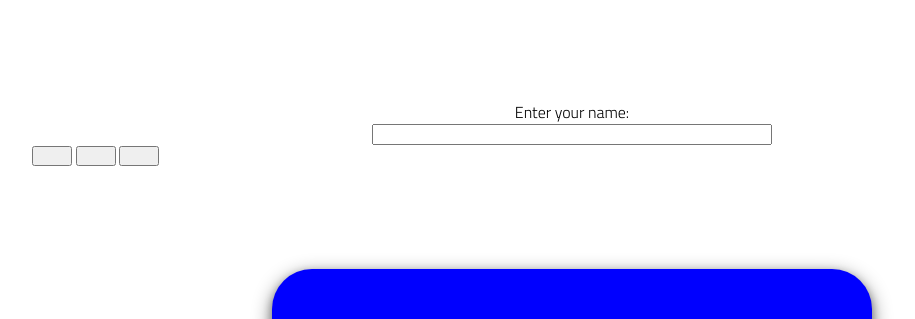
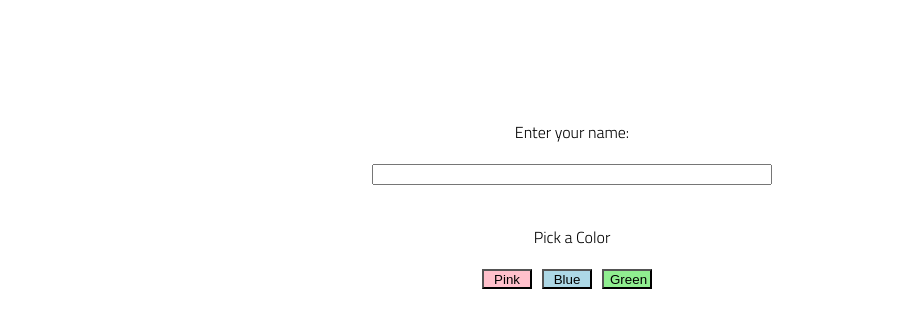
Before and after one commit to pm-wilson/Lab03-NameTag, a plain HTML site: page index.html in a window 1280 px wide. Shown: the top 319 px of the page, without its empty margins (68-983 px from the left). Drawn offline with Linux system fonts and the light colour scheme.

Commit message:
color buttons working

```diff
--- a/app.js
+++ b/app.js
@@ -1,4 +1,7 @@
 document.getElementById("name-input").addEventListener("keyup", updateName);
+document.getElementById("pink").addEventListener("click", changePink);
+document.getElementById("blue").addEventListener("click", changeBlue);
+document.getElementById("green").addEventListener("click", changeGreen);
 
 function updateName() {
   const newName = document.getElementById("name-input").value,
@@ -6,3 +9,27 @@ function updateName() {
 
   placeToDisplay.textContent = newName;
 }
+
+function changePink() {
+  const elementToChange = document.getElementById("color-to-change");
+
+  elementToChange.style.background = "pink";
+}
+
+function changeBlue() {
+  const elementToChange = document.getElementById("color-to-change");
+
+  elementToChange.style.background = "lightblue";
+}
+
+function changeGreen() {
+  const elementToChange = document.getElementById("color-to-change");
+
+  elementToChange.style.background = "lightgreen";
+}
+
+function onLoad() {
+  const randomNumber = Math.floor(Math.random()) * 3,
+    colors = [changePink(), changeBlue(), changeGreen()],
+    randomColor = colors[randomNumber];
+}
--- a/index.html
+++ b/index.html
@@ -18,14 +18,15 @@
     <div class="name-input-container">
       <div class="name-input-message">Enter your name:</div>
       <input id="name-input" />
+      <div class="name-input-message">Pick a Color</div>
       <div class="button-container">
-        <button class="button" id="pink"></button>
-        <button class="button" id="blue"></button>
-        <button class="button" id="green"></button>
+        <button class="button" id="pink">Pink</button>
+        <button class="button" id="blue">Blue</button>
+        <button class="button" id="green">Green</button>
       </div>
     </div>
     <div class="name-tag-container">
-      <div class="tag-color-part">
+      <div id="color-to-change" class="tag-color-part">
         <div class="hello-space">Hello</div>
         <div class="hello-space2">My name is</div>
       </div>
--- a/styles/style.css
+++ b/styles/style.css
@@ -33,10 +33,11 @@ body {
 
 .name-input-message {
   text-align: center;
+  margin-top: 20px;
 }
 
 #name-input {
-  margin: auto;
+  margin: 20px auto;
   width: 400px;
 }
 
@@ -85,9 +86,25 @@ body {
 }
 
 .button-container {
+  display: grid;
+  grid-template-columns: 60px 60px 60px;
+  align-self: center;
+  margin: 20px;
 }
 
 .button {
   height: 20px;
-  width: 40px;
+  width: 50px;
 }
+
+#pink {
+  background: pink;
+}
+
+#blue {
+  background: lightblue;
+}
+
+#green {
+  background: lightgreen;
+}
```
Also changed, not shown: 1 other file.
